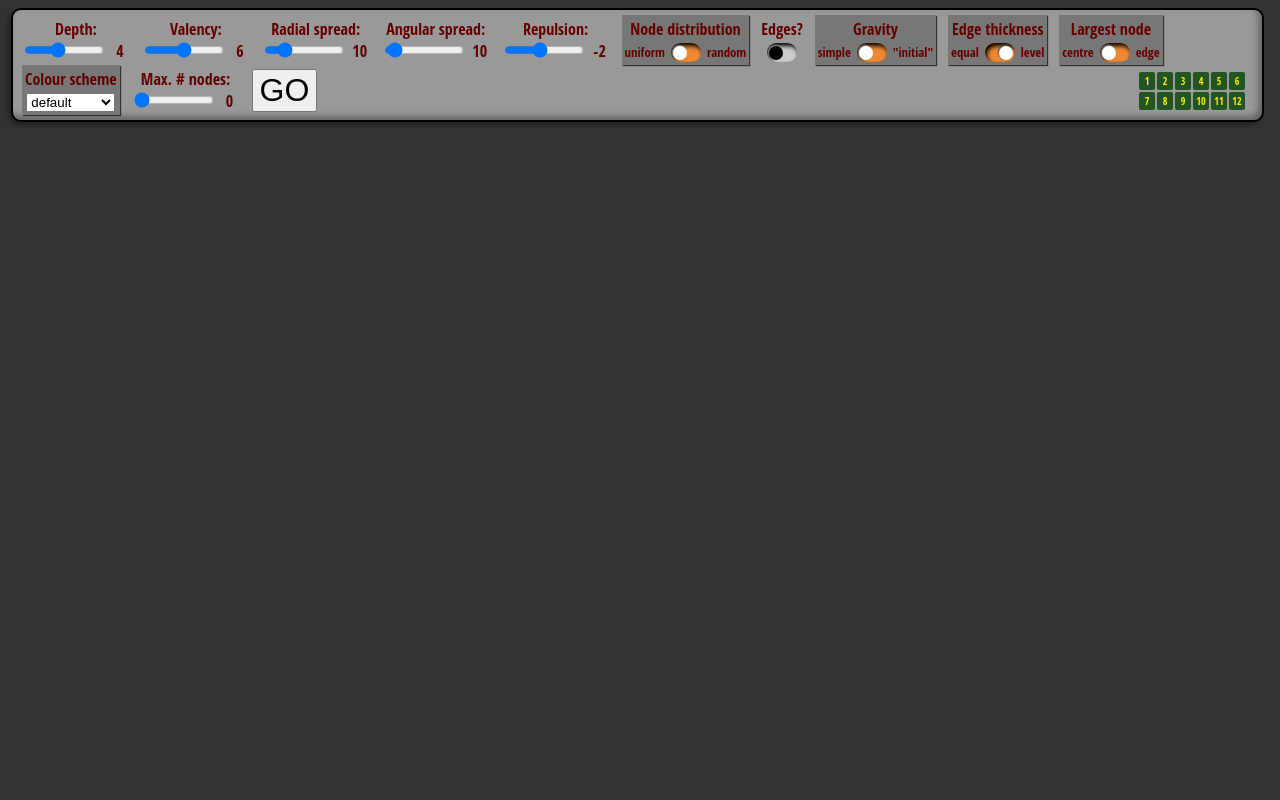
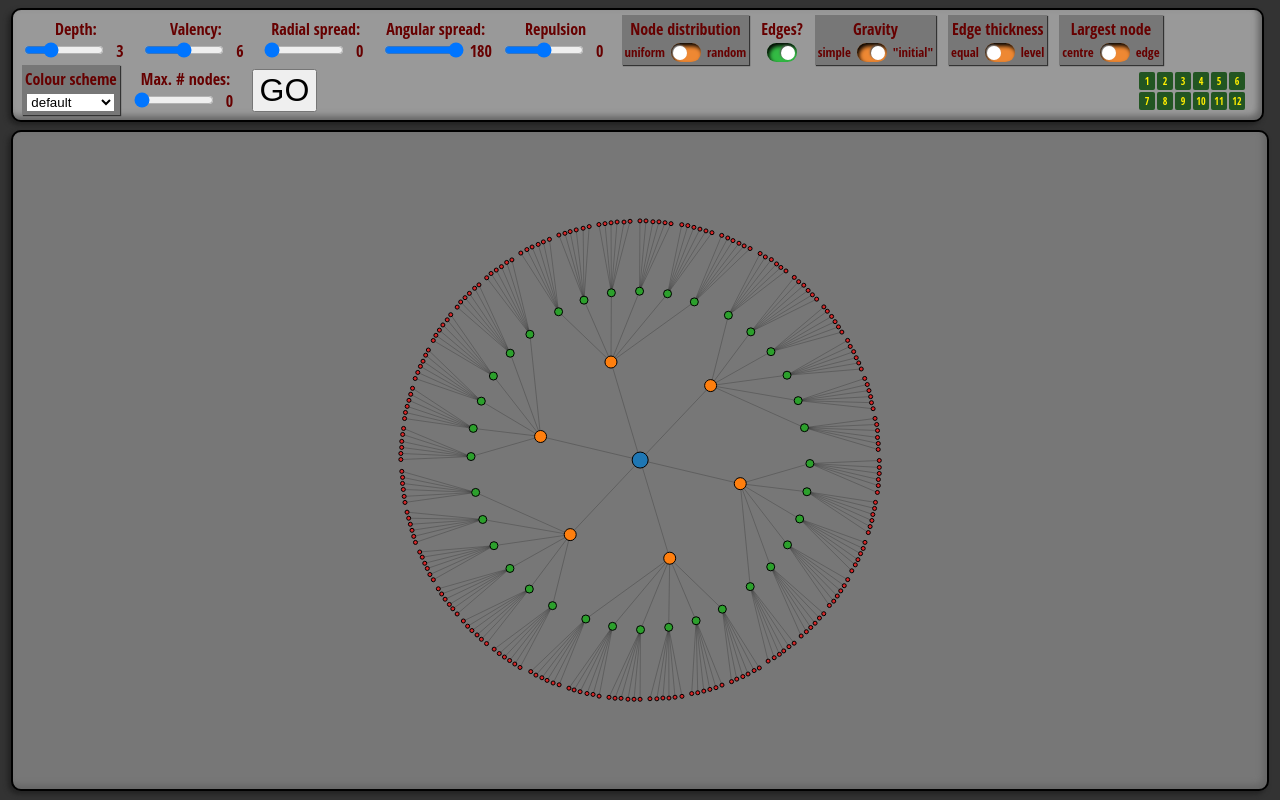
Before and after one commit to dalling1/ghostgraph, a plain HTML site: page index.html in a window 1280 px wide. Drawn offline with nearby package versions, Linux system fonts and the light colour scheme.

Commit message:
Renamed "charge" to "repulsion" in the code, and updated demos and default values.

```diff
--- a/index.html
+++ b/index.html
@@ -61,7 +61,7 @@
  }
 </style>
 </head>
-<body onload="setOutputValues();">
+<body onload="setValues(demo(0));setOutputValues();">
 
 <!-- aaa -->
  <div id="graphControls">
@@ -90,10 +90,9 @@
   </div>
 
   <!-- slider control for the strength of repulsion between nodes -->
-  <div class="onecontrol">
-   <span title="Click to reset" style="cursor:pointer;" onclick="thenodeCharge.value=400; thenodeChargeOutput.value = thenodeCharge.value;">Repulsion:</span><br/>
-   <input type="range" style="vertical-align:top;" min="-20" max="20" step="1" value="-2" id="thenodeCharge" oninput="thenodeChargeOutput.value = thenodeCharge.value;" />
-   <output name="thenodeChargeOutputName" id="thenodeChargeOutput"></output>
+  <div class="onecontrol">Repulsion<br/>
+   <input type="range" style="vertical-align:top;" min="-20" max="20" step="1" value="-2" id="thenodeRepulsion" oninput="thenodeRepulsionOutput.value = thenodeRepulsion.value;" />
+   <output name="thenodeRepulsionOutputName" id="thenodeRepulsionOutput"></output>
   </div>
 
   <!-- control for distributing nodes on each annulus -->
@@ -268,7 +267,7 @@ console.log("TODO: make padding, maxclusterR and annular radius scaling user con
  USERADIALATTRACTION = document.getElementById("theradialattraction").checked;
  DRAWEDGES = document.getElementById("thedrawedges").checked;
  colourscheme = document.getElementById("thecolourscheme").value;
- nodeCharge = parseInt(document.getElementById("thenodeCharge").value);
+ nodeRepulsion = parseInt(document.getElementById("thenodeRepulsion").value);
  edgeWidthScheme = document.getElementById("theedgethickness").checked;
 
  // need to convert these to controls: xxx
@@ -277,7 +276,7 @@ console.log("TODO: make padding, maxclusterR and annular radius scaling user con
  collideStrength = 0.25; // originally 0.85
  edgeStrength = 0.1; // originally 0.1
  maxclusterR = 250; // originally 350 then 300 (reduced to 300 so that the control bar fits in)
-// nodeCharge = -2; // originally 0; -10 gives large spacing between nodes; +1 is interesting (sticky)
+// nodeRepulsion = -2; // originally 0; -10 gives large spacing between nodes; +1 is interesting (sticky)
  levelspread = 5; // scales the random spread of child node angles; 1, 10 and 100 are interesting values
  nodepadding = 16;                   // separation between nodes
  maxRadius = maxdepth*nodeScale;    // maximum node size (was 10)
@@ -398,7 +397,7 @@ console.log("TODO: make padding, maxclusterR and annular radius scaling user con
      .nodes(nodes)
      .size([svgwidth, svgheight])
      .gravity(0) // attraction ***towards the centre***, not the cluster centres; different to the gravity() function
-     .charge(nodeCharge)
+     .charge(-nodeRepulsion)
      .linkStrength(edgeStrength)
      .on("tick", tick)
      .start();
@@ -570,7 +569,7 @@ function setOutputValues(){
 
 // function to get the control values ///////////////////////////////////////////////////////////////// fn: getValues
 function getValues(){
- var theinputs = ["thedepth", "thevalency", "theradialSpread", "theangularSpread", "thenodeCharge", "therandomspacing", "thedrawedges", "theradialattraction", "theedgethickness", "thenodescaledir", "thecolourscheme", "thelevellimit"];
+ var theinputs = ["thedepth", "thevalency", "theradialSpread", "theangularSpread", "thenodeRepulsion", "therandomspacing", "thedrawedges", "theradialattraction", "theedgethickness", "thenodescaledir", "thecolourscheme", "thelevellimit"];
  var outval = Array(theinputs.length);
  for (var i=0;i<theinputs.length;i++){
   switch (document.getElementById(theinputs[i]).type){
@@ -591,7 +590,7 @@ function getValues(){
 
 // function to set the controls (for pre-defined demos) ////////////////////////////////////////////// fn: setValues
 function setValues(inval){
- var theinputs = ["thedepth", "thevalency", "theradialSpread", "theangularSpread", "thenodeCharge", "therandomspacing", "thedrawedges", "theradialattraction", "theedgethickness", "thenodescaledir", "thecolourscheme", "thelevellimit"];
+ var theinputs = ["thedepth", "thevalency", "theradialSpread", "theangularSpread", "thenodeRepulsion", "therandomspacing", "thedrawedges", "theradialattraction", "theedgethickness", "thenodescaledir", "thecolourscheme", "thelevellimit"];
  if (inval.length != theinputs.length){
   console.log("setValues(): wrong number of input values (should be "+theinputs.length+")");
  } else {
@@ -618,17 +617,18 @@ function setValues(inval){
 function demo(n=0){
  // demo 0 is simply the default values
  var demos = [];
- demos.push([4,6,10,10,-2,false,true,false,false,false,0,0]);        // 0, defaults
- demos.push([5,2,30,30,-2,true,false,false,false,false,0,0]);   // 1
- demos.push([4,5,10,10,-2,true,true,true,false,false,4,0]);     // 2
- demos.push([3,5,25,10,-2,false,true,true,false,true,1,0]);     // 3
- demos.push([4,10,1,30,-2,true,false,false,false,false,4,900]); // 4
- demos.push([4,6,1,30,6,true,false,true,false,false,4,0]);      // 5
- demos.push([4,6,1,30,6,true,true,true,false,false,4,0]);       // 6
- demos.push([4,6,1,30,6,false,true,true,false,false,4,0]);      // 7
- demos.push([2,12,1,30,-10,true,true,true,false,true,1,0]);     // 8
- demos.push([4,6,16,56,-2,true,true,true,false,false,3,0]);     // 9
- demos.push([6,4,16,16,-2,true,false,true,false,false,0,0]);    // 10
+ demos.push([3,6,0,180,0,false,true,true,false,false,0,0]);    // 0, defaults
+ demos.push([4,6,10,10,2,false,true,false,false,false,0,0]);   // 1, old defaults
+ demos.push([5,2,30,30,2,true,false,false,false,false,0,0]);   // 2
+ demos.push([4,5,10,10,2,true,true,true,false,false,4,0]);     // 3
+ demos.push([3,5,25,10,2,false,true,true,false,true,1,0]);     // 4
+ demos.push([4,10,1,30,2,true,false,false,false,false,4,900]); // 5
+ demos.push([4,6,1,30,-6,true,false,true,false,false,4,0]);    // 6
+ demos.push([4,6,1,30,-6,true,true,true,false,false,4,0]);     // 7
+ demos.push([4,6,1,30,-6,false,true,true,false,false,4,0]);    // 8
+ demos.push([2,12,1,30,10,true,true,true,false,true,1,0]);     // 9
+ demos.push([4,6,16,56,2,true,true,true,false,false,3,0]);     // 10
+ demos.push([6,4,16,16,2,true,false,true,false,false,0,0]);    // 11
  if (n<demos.length){
   setValues(demos[n]);
  }
```
